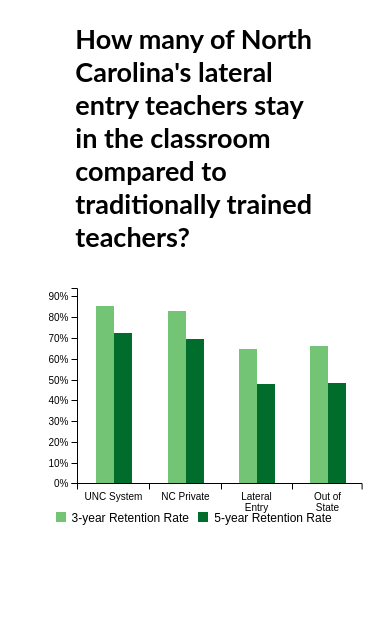
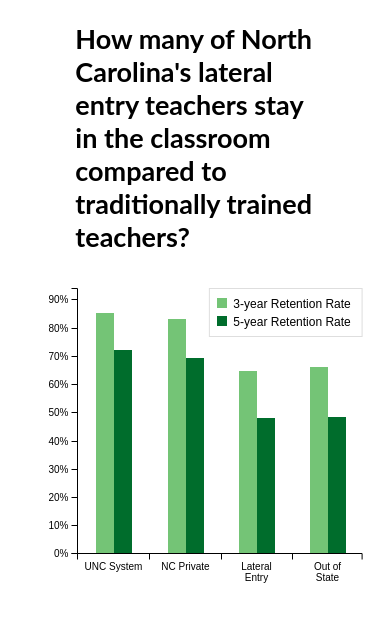
Before and after one commit to peytonchance/lateral-entry-retention, a plain HTML site: page index.html in a window 390 px wide. Drawn offline with Linux system fonts and the light colour scheme.

Commit message:
Updating to match live version.

```diff
--- a/css/styles.css
+++ b/css/styles.css
@@ -18,6 +18,6 @@ margin-bottom: 30px;
 @media only screen and (max-width: 700px) {
   #chart{
     width: 90%;
-    min-height: 250px;
+    min-height: 300px;
   }
 }
--- a/js/scripts.js
+++ b/js/scripts.js
@@ -12,6 +12,14 @@ var chart = c3.generate({
             '3-year Retention Rate': '#74c476',
             '5-year Retention Rate': '#006d2c',
         },
+    },
+    legend: {
+        show: true,
+        position: 'inset',
+        inset: {
+            anchor: 'top-right',
+            step: 2
+        }
     },
     axis: {
         x: {
```
